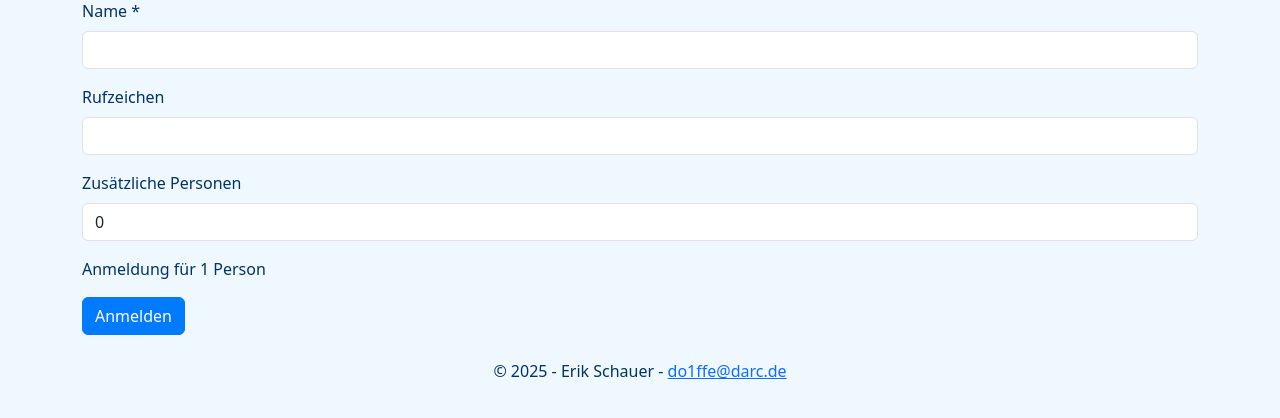
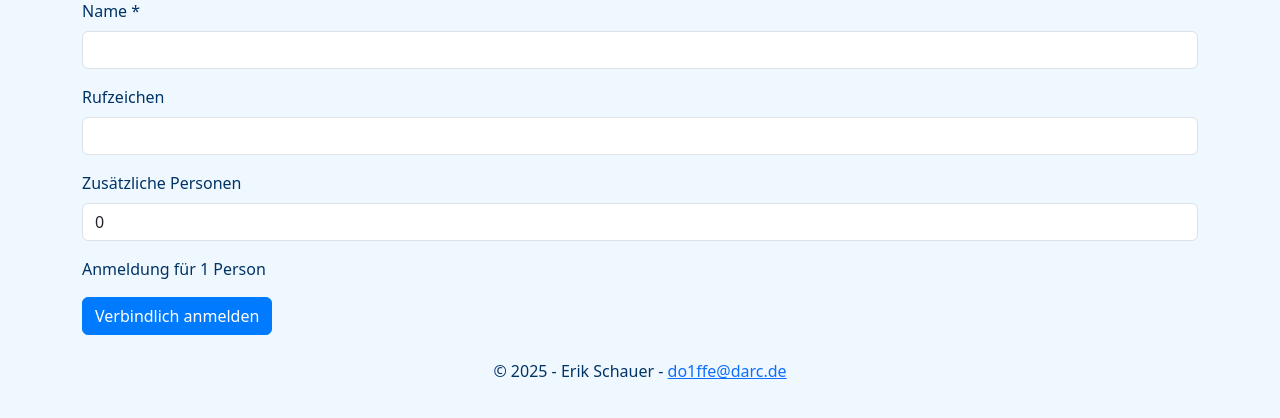
Before and after one commit to DO1FFE/weihnachtsessen-anmeldung, a Flask app: page / in a window 1280 px wide. Shown: the part 201-619 px from the top of the page. Run offline with Flask 3, Linux system fonts and the light colour scheme; data that the repository does not hold is empty.

Commit message:
Change button label to Verbindlich anmelden

```diff
--- a/templates/index.html
+++ b/templates/index.html
@@ -18,7 +18,7 @@
     <input type="number" id="additional" name="additional" class="form-control" min="0" max="5" value="0">
   </div>
   <p id="person-count">Anmeldung für 1 Person</p>
-  <button type="submit" class="btn btn-primary" {% if not signup_allowed %}disabled{% endif %}>Anmelden</button>
+  <button type="submit" class="btn btn-primary" {% if not signup_allowed %}disabled{% endif %}>Verbindlich anmelden</button>
 </form>
 {% if not signup_allowed %}
 <div class="alert alert-warning mt-3">Die Anmeldung ist geschlossen.</div>
```
